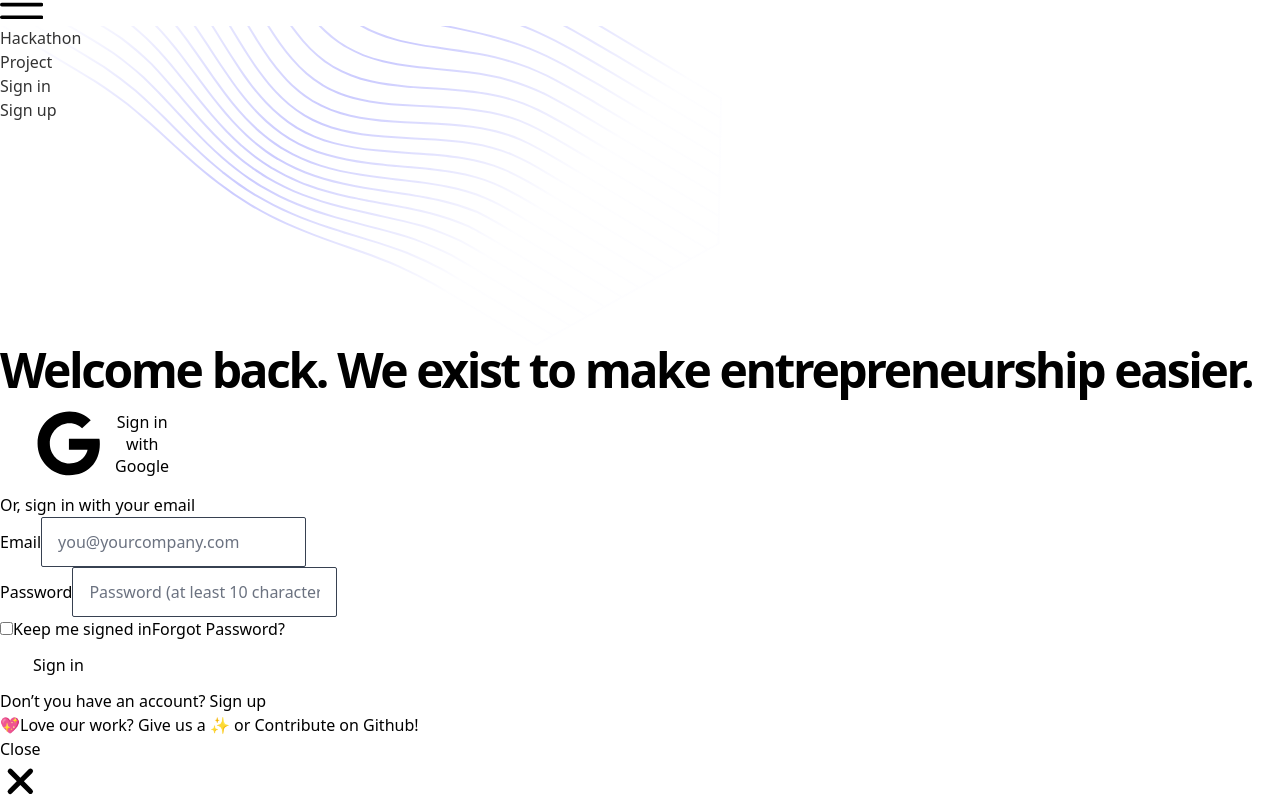
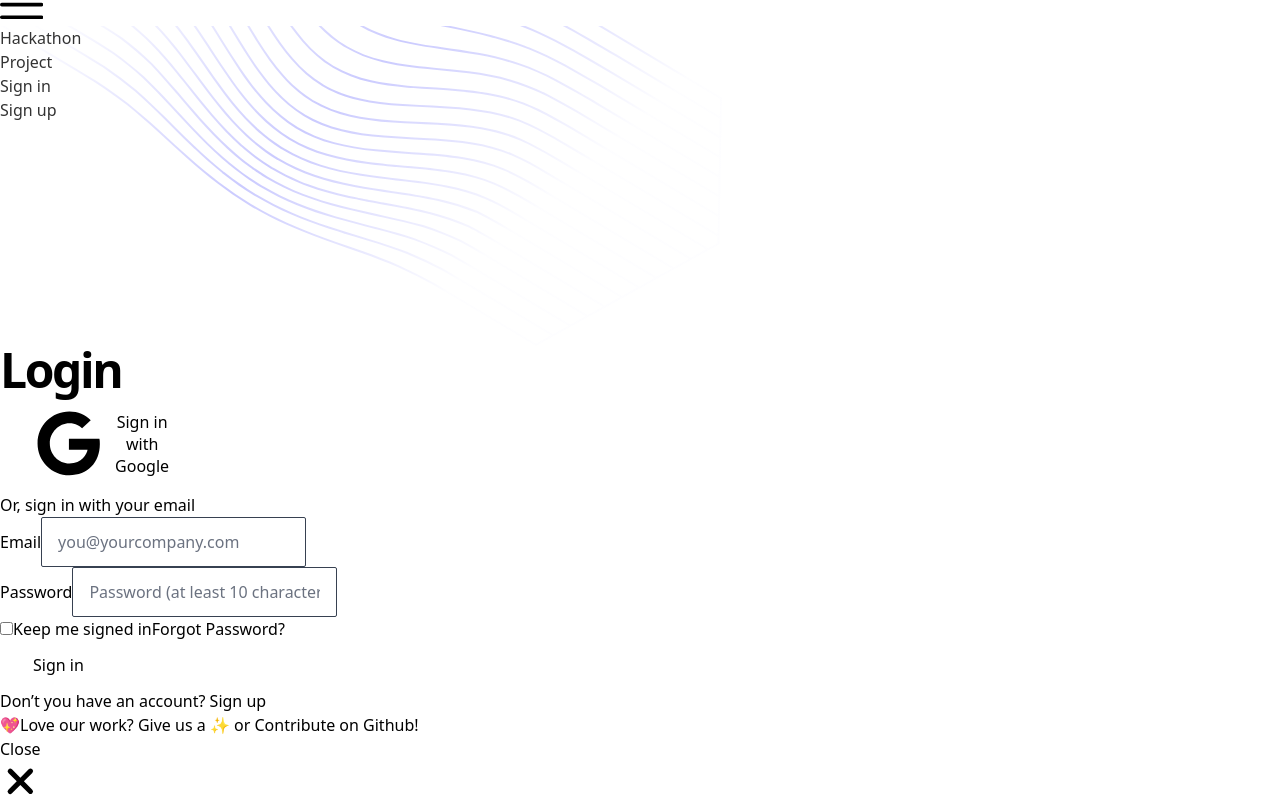
Before and after one commit to ShankarTejasvi/dbms_redo, a React (Vite) app: page /signin in a window 1280 px wide. Shown: the part 1433-2235 px from the top of the page. Built offline with nearby package versions, Linux system fonts and the light colour scheme.

Commit message:
ninth commit

```diff
--- a/src/pages/SignIn.jsx
+++ b/src/pages/SignIn.jsx
@@ -26,7 +26,7 @@ function SignIn() {
 
               {/* Page header */}
               <div className="max-w-3xl mx-auto text-center pb-12 md:pb-20">
-                <h1 className="h1">Welcome back. We exist to make entrepreneurship easier.</h1>
+                <h1 className="h1">Login</h1>
               </div>
 
               {/* Form */}
--- a/src/pages/SignUp.jsx
+++ b/src/pages/SignUp.jsx
@@ -26,7 +26,7 @@ function SignUp() {
 
               {/* Page header */}
               <div className="max-w-3xl mx-auto text-center pb-12 md:pb-20">
-                <h1 className="h1">Welcome. We exist to make entrepreneurship easier.</h1>
+                <h1 className="h1">Register</h1>
               </div>
 
               {/* Form */}
```
